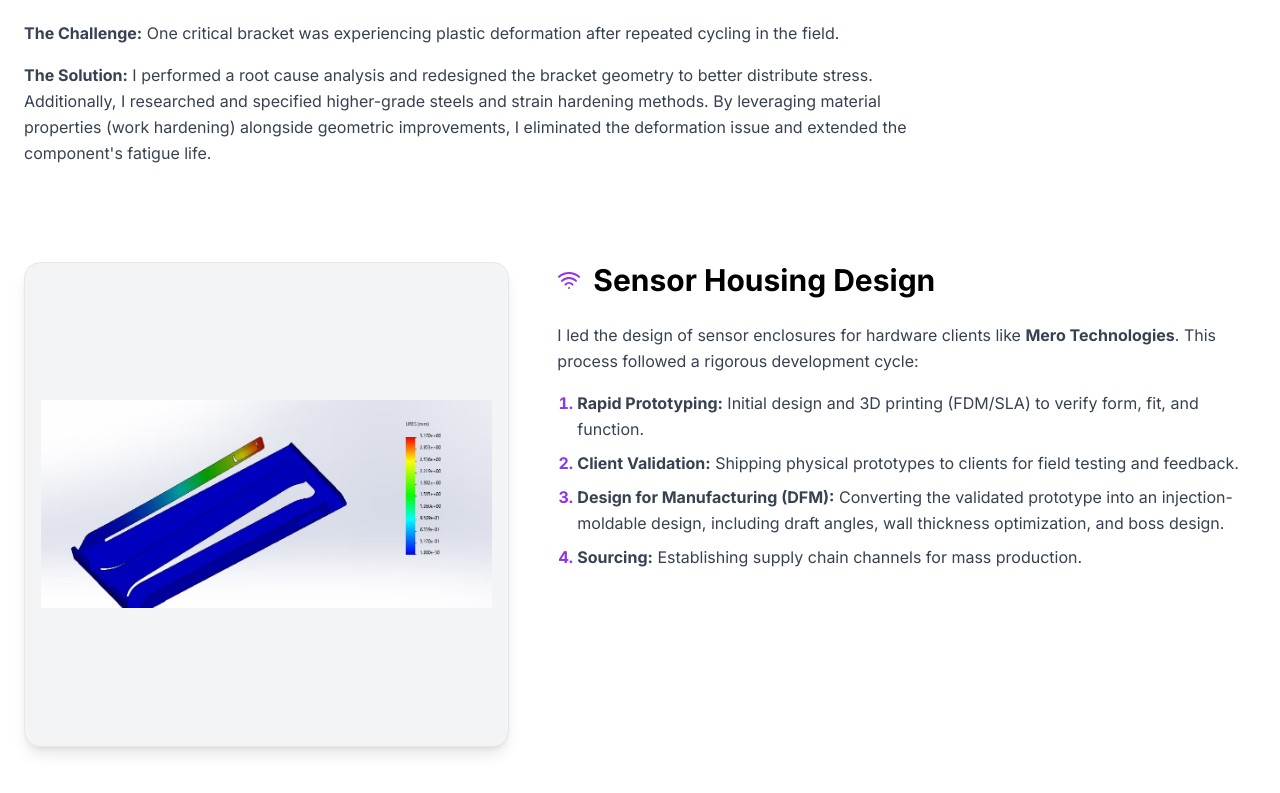
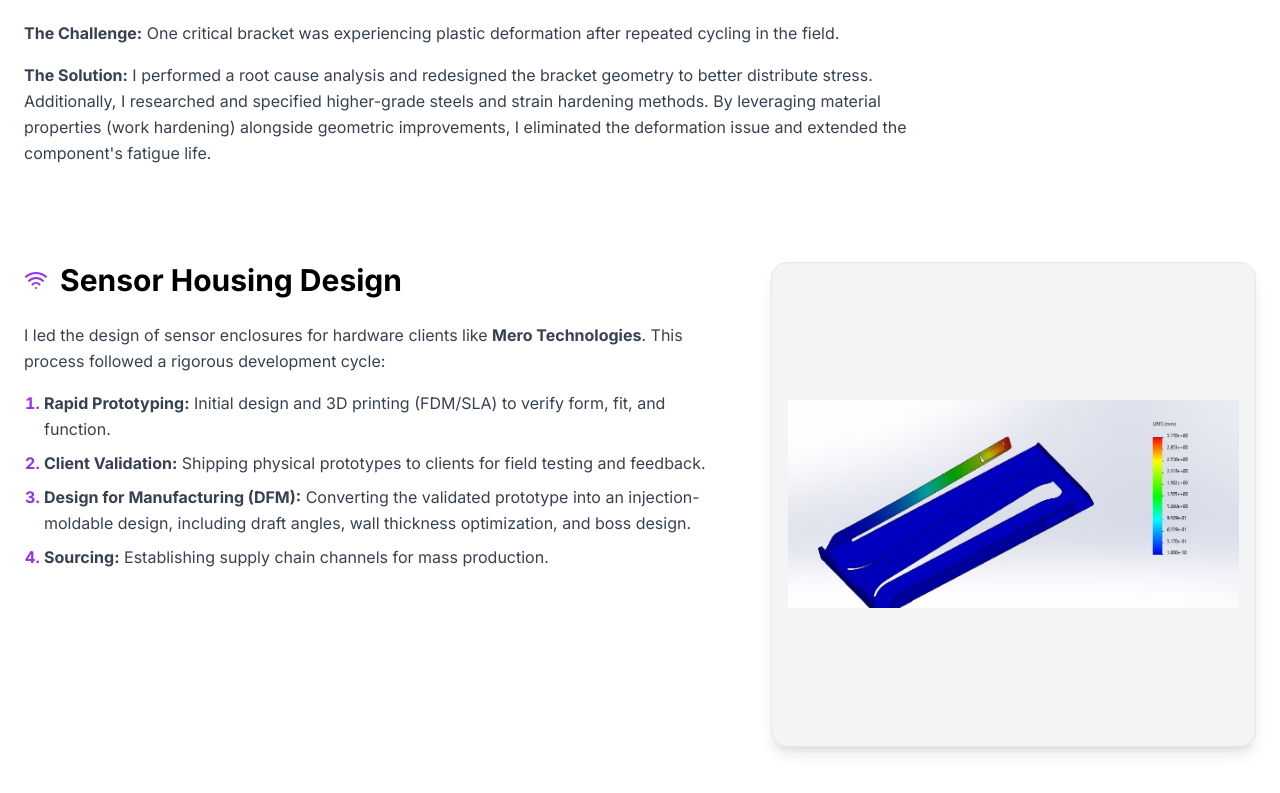
Before and after one commit to jackychen-dev/portfolio, a Next.js app: page /experience/envest in a window 1280 px wide. Shown: the part 1543-2336 px from the top of the page. Built offline with nearby package versions, Linux system fonts and the light colour scheme.

Commit message:
Move photo to right side of Sensor Housing Design section

```diff
--- a/app/experience/envest/page.tsx
+++ b/app/experience/envest/page.tsx
@@ -180,15 +180,7 @@ export default function EnvestPage() {
 
         {/* 4. Sensor Housing & Manufacturing */}
         <section className="grid md:grid-cols-12 gap-12 items-start">
-          <div className="md:col-span-5 order-2 md:order-1 relative bg-gray-100 dark:bg-neutral-900 rounded-2xl aspect-square overflow-hidden border border-gray-200 dark:border-neutral-800 shadow-lg">
-             <Image
-               src="/en_4.jpg"
-               alt="Sensor Housing Prototype"
-               fill
-               className="object-contain p-4"
-             />
-          </div>
-          <div className="md:col-span-7 order-1 md:order-2">
+          <div className="md:col-span-7">
             <h2 className="text-3xl font-bold mb-6 flex items-center gap-3">
               <Wifi className="text-purple-600" /> Sensor Housing Design
             </h2>
@@ -204,6 +196,14 @@ export default function EnvestPage() {
               </ol>
             </div>
           </div>
+          <div className="md:col-span-5 relative bg-gray-100 dark:bg-neutral-900 rounded-2xl aspect-square overflow-hidden border border-gray-200 dark:border-neutral-800 shadow-lg">
+             <Image
+               src="/en_4.jpg"
+               alt="Sensor Housing Prototype"
+               fill
+               className="object-contain p-4"
+             />
+          </div>
         </section>
 
       </div>
```
